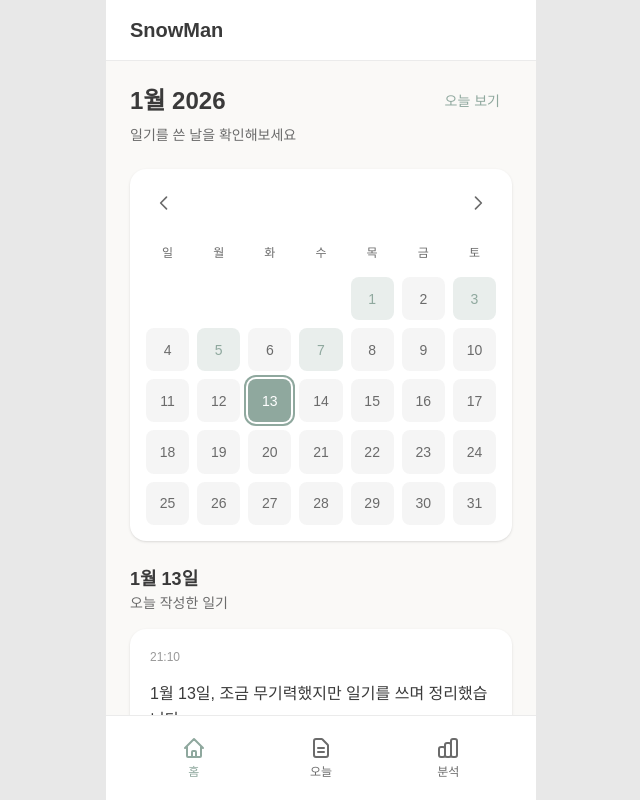
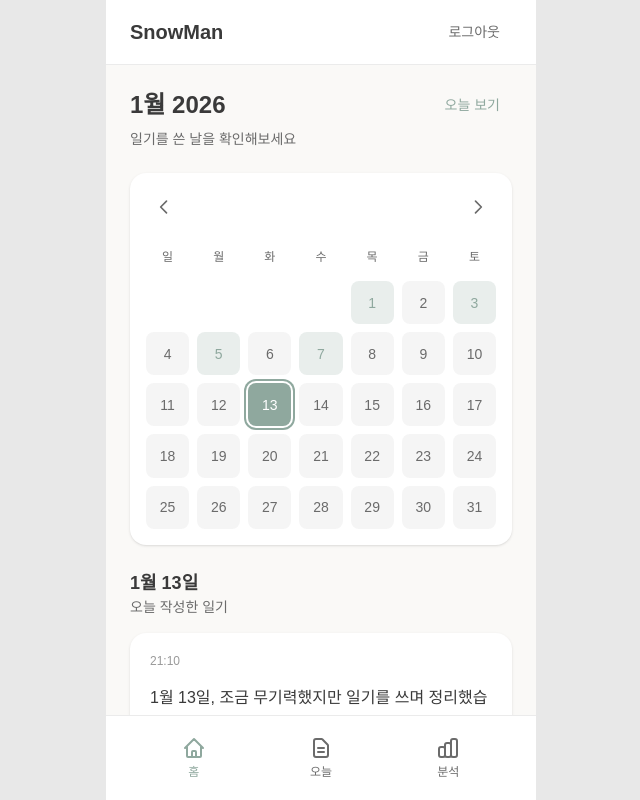
Before and after one commit to Chung-Daeun/SnowMan-FE, a Next.js app: page /dashboard in a window 1280 px wide. Shown: the top 800 px of the page, without its empty margins (319-959 px from the left). Built offline with nearby package versions, Linux system fonts and the light colour scheme; no server answers.

Commit message:
google 로그인 UI +  oauth 연동

```diff
--- a/src/shared/config/api.ts
+++ b/src/shared/config/api.ts
@@ -9,3 +9,18 @@ export const getApiUrl = (path: string) => {
   if (!path.startsWith("/")) return `${API_BASE_URL}/${path}`;
   return `${API_BASE_URL}${path}`;
 };
+
+// 세션 기반 인증을 위한 fetch 래퍼
+export async function apiFetch(
+  path: string,
+  init: RequestInit = {}
+): Promise<Response> {
+  return fetch(getApiUrl(path), {
+    ...init,
+    credentials: "include", // ⭐ 세션 쿠키(JSESSIONID) 포함
+    headers: {
+      "Content-Type": "application/json",
+      ...(init.headers ?? {}),
+    },
+  });
+}
--- a/src/shared/ui/Header.tsx
+++ b/src/shared/ui/Header.tsx
@@ -1,13 +1,42 @@
 "use client";
+
+import { API_BASE_URL } from "@/shared/config/api";
 
 interface HeaderProps {
   title?: string;
 }
 
 export function Header({ title = "SnowMan" }: HeaderProps) {
+  const handleLogout = async () => {
+    try {
+      // 백엔드 로그아웃 API 호출
+      await fetch(`${API_BASE_URL}/logout`, {
+        method: "POST",
+        credentials: "include", // 세션 쿠키 포함
+      });
+
+      // 메인 페이지로 리디렉션
+      window.location.href = "/";
+    } catch (error) {
+      console.error("로그아웃 실패:", error);
+      // 실패해도 메인 페이지로 이동
+      window.location.href = "/";
+    }
+  };
+
   return (
     <header className="sticky top-0 z-40 bg-white border-b border-gray-light/20 px-6 py-4">
-      <h1 className="text-xl font-bold text-foreground">{title}</h1>
+      <div className="flex items-center justify-between">
+        <h1 className="text-xl font-bold text-foreground">{title}</h1>
+
+        {/* 로그아웃 버튼 */}
+        <button
+          onClick={handleLogout}
+          className="text-gray hover:text-foreground transition-colors text-sm font-medium px-3 py-1.5 rounded-lg hover:bg-gray-light/10"
+        >
+          로그아웃
+        </button>
+      </div>
     </header>
   );
 }
--- a/src/shared/ui/LoginModal.tsx
+++ b/src/shared/ui/LoginModal.tsx
@@ -12,11 +12,13 @@ export function LoginModal({ isOpen, onClose }: LoginModalProps) {
   const router = useRouter();
 
   const handleGoogleLogin = () => {
-    // TODO: 구글 OAuth 로그인 구현
-    // 백엔드 구글 로그인 API 연동 필요
-    // window.location.href = "/api/auth/google";
-    // 또는 구글 OAuth 라이브러리 사용
-    console.log("구글 로그인");
+    const backend =
+      process.env.NEXT_PUBLIC_API_BASE_URL ?? "http://localhost:8080";
+
+    // 지금 접속한 프론트 기준으로 redirect_uri 생성
+    const redirect = encodeURIComponent(`${window.location.origin}/dashboard`);
+
+    window.location.href = `${backend}/oauth2/authorization/google?redirect_uri=${redirect}`;
   };
 
   const handleTestLogin = () => {
@@ -86,9 +88,7 @@ export function LoginModal({ isOpen, onClose }: LoginModalProps) {
         {/* 헤더 */}
         <div className="mb-8">
           <h2 className="text-2xl font-bold text-foreground mb-2">로그인</h2>
-          <p className="text-gray text-sm">
-            SnowMan과 함께 시작해보세요
-          </p>
+          <p className="text-gray text-sm">SnowMan과 함께 시작해보세요</p>
         </div>
 
         {/* 구글 로그인 버튼 */}
```
